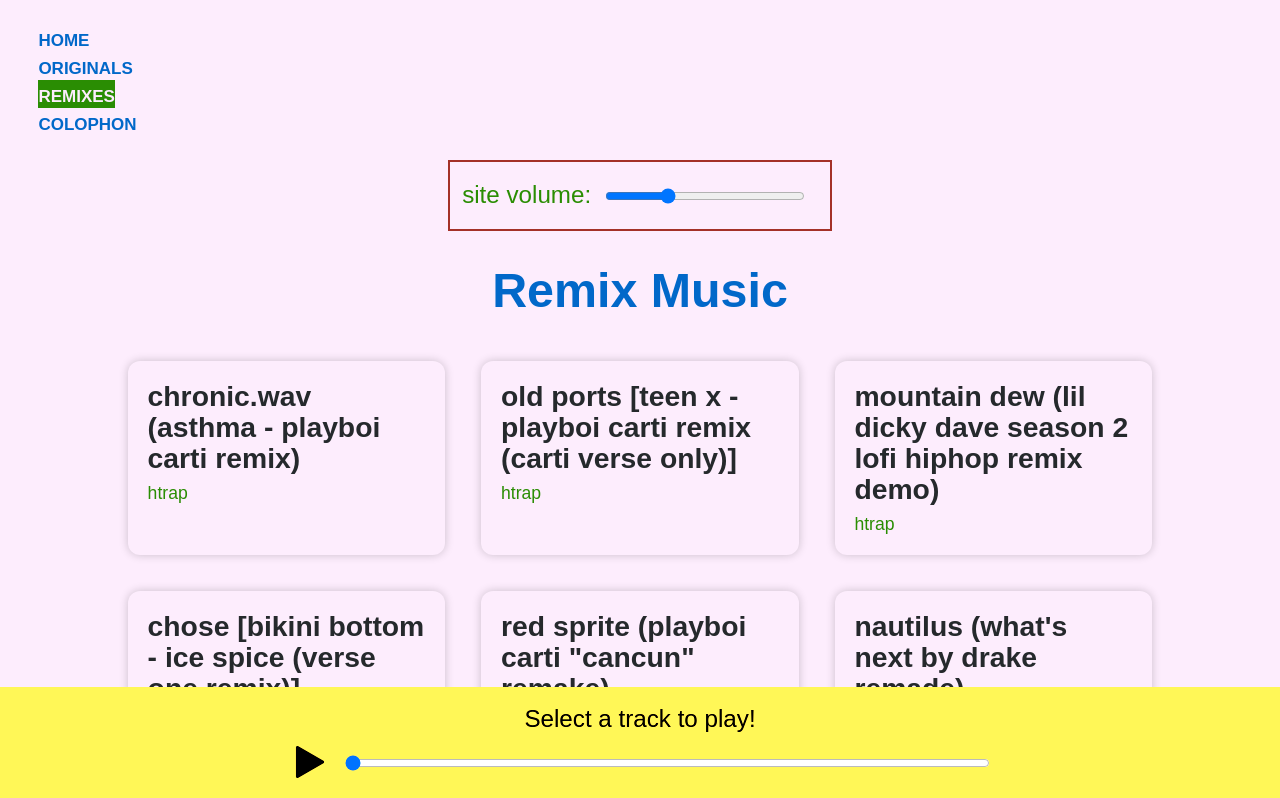
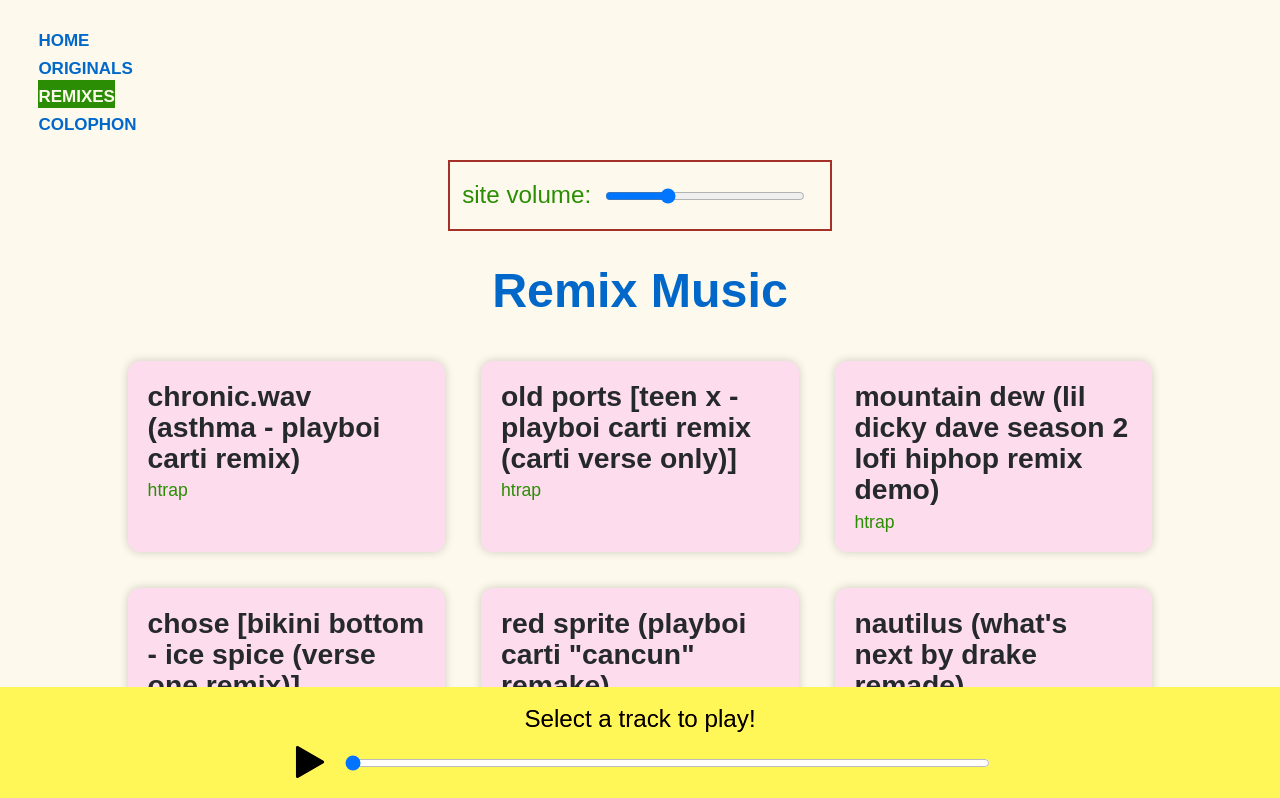
Before and after one commit to partheus/music, a Vue app: page /remixes in a window 1280 px wide. Shown: the top 798 px of the page. Built offline with nearby package versions, Linux system fonts and the light colour scheme; a web font is replaced by a local one.

Commit message:
Fix base styles

```diff
--- a/src/assets/scss/_base.scss
+++ b/src/assets/scss/_base.scss
@@ -4,7 +4,7 @@ body {
   font-family: 'Open Sans', sans-serif;
   background-color: $color--light;
   color: $color--dark;
-  margin: 0 1em;
+  margin: 0 0.5em;
   font-size: 120%;
 
   @media (min-width: 768px) {
--- a/src/assets/scss/_layout.scss
+++ b/src/assets/scss/_layout.scss
@@ -27,7 +27,7 @@
   }
 
   .track-item {
-    background: $color--light; // Adjust if you have a specific color or pattern in mind
+    background: $color--lightpink; // Adjust if you have a specific color or pattern in mind
     cursor: pointer;
     transition: all 0.5s ease;
     box-shadow: 0 0 10px rgba(0, 0, 0, 0.2);
@@ -68,12 +68,12 @@
     p {
       color: $color--secondary; // Enforce a consistent color for the artist name
       font-size: 1.1rem; // Keep the font size consistent
-      margin-top: 0.5em;
+      margin-top: 0.35em;
     }
   }
 
   .currently-playing {
     outline: 3px solid $color--success;
-    filter: contrast(1.2);
+    filter: contrast(1.8);
   }
 }
--- a/src/assets/scss/_variables.scss
+++ b/src/assets/scss/_variables.scss
@@ -4,6 +4,6 @@ $color--primary: #0168c9;
 $color--secondary: #2a8d03;
 $color--tertiary: #a43128;
 $color--success: #ffe65d;
-$color--light: rgb(253, 237, 253);
+$color--light: rgb(253, 250, 237);
 $color--dark: #25292c;
-$color--lightpink: #ffc4e0;
+$color--lightpink: #fddced;
```
